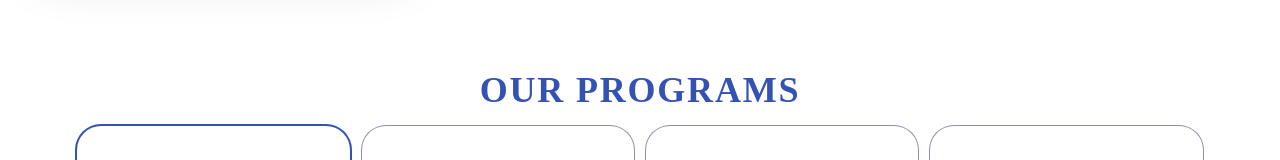
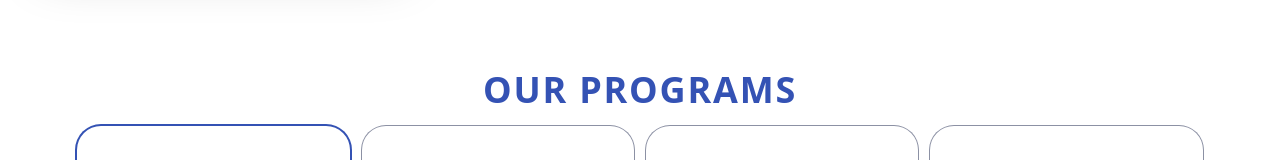
Before and after one commit to tmchuynh/iac_website_2.0, a Next.js app: page / in a window 1280 px wide. Shown: the part 750-910 px from the top of the page. Built offline with nearby package versions, Linux system fonts and the light colour scheme; grey boxes are pictures that could not be loaded.

Commit message:
Refactor Home component header for improved font consistency

```diff
--- a/src/app/page.tsx
+++ b/src/app/page.tsx
@@ -10,7 +10,7 @@ export default function Home() {
       <FeaturedTestimonial />
 
       <section className="mb-12">
-        <h1 className="my-4 font-[Luckiest] font-extrabold text-balance text-center text-lg text-secondary lg:text-4xl uppercase tracking-wider">
+        <h1 className="my-4 font-extrabold text-balance text-center text-lg text-secondary lg:text-4xl uppercase tracking-wider">
           Our Programs
         </h1>
         <ProgramsSection />
```
